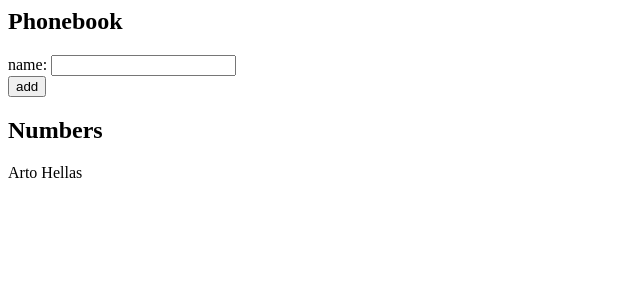
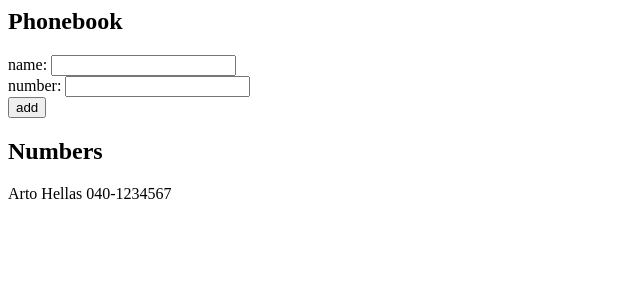
Before and after one commit to AvaibleUser/phonebook-frontend, a React (Create React App) app: page / in a window 1280 px wide. Shown: the top 300 px of the page, without its empty margins (0-640 px from the left). Built offline with nearby package versions, Linux system fonts and the light colour scheme.

Commit message:
Hold person number added

```diff
--- a/src/App.js
+++ b/src/App.js
@@ -1,28 +1,44 @@
 import React from 'react';
 import { useState } from 'react';
 
-const Number = ({ name }) => <p>{name}</p>;
+const Person = ({ name, number }) => <p>{name} {number}</p>;
+
+const Input = ({ label, value, setValue }) => {
+  const catchValueChange = ({ target: { value } }) => {
+    setValue(value);
+  };
+
+  return (
+    <div>
+      {label}: <input value={value} onChange={catchValueChange} />
+    </div>
+  );
+};
 
 const App = () => {
-  const [persons, setPersons] = useState([{ name: 'Arto Hellas' }]);
+  const [persons, setPersons] = useState([
+    { name: 'Arto Hellas', number: '040-1234567' },
+  ]);
   const [newName, setNewName] = useState('');
-
-  const catchNameChange = ({ target: { value } }) => {
-    setNewName(value);
-  };
+  const [newNumber, setNewNumber] = useState('');
 
   const addPerson = (event) => {
     event.preventDefault();
-    setPersons(persons.concat({ name: newName}));
+    if (!persons.find(({ number }) => number === newNumber)) {
+      setPersons(persons.concat({ name: newName, number: newNumber }));
+      setNewName('');
+      setNewNumber('');
+    } else {
+      alert(`${newName} is already added to phonebook`);
+    }
   };
 
   return (
     <div>
       <h2>Phonebook</h2>
       <form>
-        <div>
-          name: <input onChange={catchNameChange} />
-        </div>
+        <Input label="name" value={newName} setValue={setNewName} />
+        <Input label="number" value={newNumber} setValue={setNewNumber} />
         <div>
           <button type="submit" onClick={addPerson}>
             add
@@ -31,7 +47,7 @@ const App = () => {
       </form>
       <h2>Numbers</h2>
       {persons.map((person) => (
-        <Number {...person} key={person.name} />
+        <Person {...person} key={person.name} />
       ))}
     </div>
   );
```
